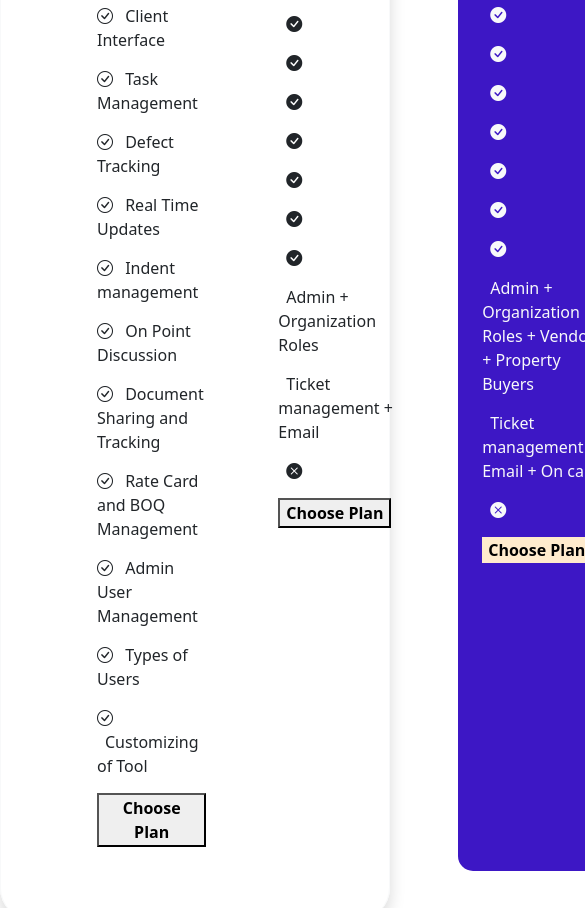
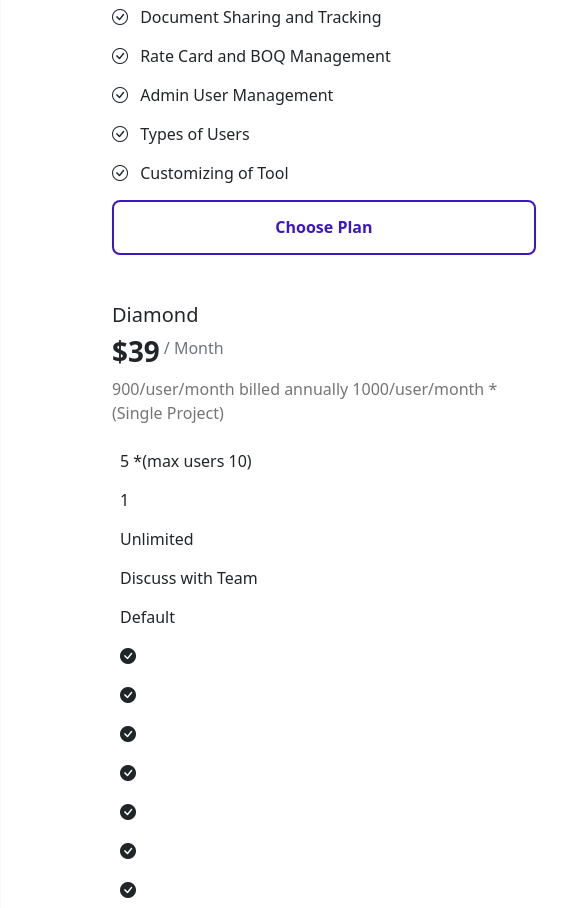
Before and after one commit to Dheerajsann/MOSAICDOTS-PRICING-PAGE, a website: page index.html in a window 390 px wide. Shown: the part 766-1674 px from the top of the page, 585 px wide, since content can reach past the window. Drawn offline with nearby package versions, Linux system fonts and the light colour scheme.

Commit message:
Update styles.css

```diff
--- a/styles.css
+++ b/styles.css
@@ -1,3 +1,11 @@
+body {
+  margin: 0;
+  padding: 0;
+}
+.main {
+  width: 1200px;
+}
+
 .c1 {
   grid-template-columns: 1fr 1fr 1fr 1fr;
 }
@@ -21,16 +29,59 @@
 
 .ruby {
   background-color: rgb(61, 23, 197);
-  border-radius: 15px;
+  border-radius: 17px;
 }
 
 .rubyBtn {
-  background-color: blanchedalmond;
-  border: none;
+  background-color: bisque;
+  height: 55px;
+  border-radius: 8px;
+}
+
+.rubyBtn:hover {
+  border: 2px solid rgb(61, 23, 197);
+  background-color: white;
+  color: rgb(61, 23, 197);
+}
+
+button {
+  height: 55px;
+  width: 100%;
+  border-radius: 8px;
+  /* outline-color: rgb(61, 23, 197); */
+  background-color: white;
+  color: rgb(61, 23, 197);
+  border: 2px solid rgb(61, 23, 197);
+}
+
+button:hover {
+  background-color: rgb(61, 23, 197);
+  color: bisque;
 }
 
 .hov:hover {
-  border-radius: 15px;
+  border-radius: 17px;
   border: 1px solid rgb(223, 222, 222);
   box-shadow: 2px 2px 10px rgba(0, 0, 0, 0.15);
 }
+
+@media (max-width: 500px) {
+  .c1 {
+    margin-left: 15px;
+    grid-template-columns: 1fr;
+    width: 45%;
+  }
+}
+
+@media (max-width: 768px) and (min-width: 501px) {
+  .c1 {
+    margin-left: 10px;
+    grid-template-columns: 1fr 1fr;
+    width: 60%;
+  }
+  .box {
+    width: 100%;
+    /* margin-right: 60px; */
+    margin-bottom: 25px;
+  }
+}
```
